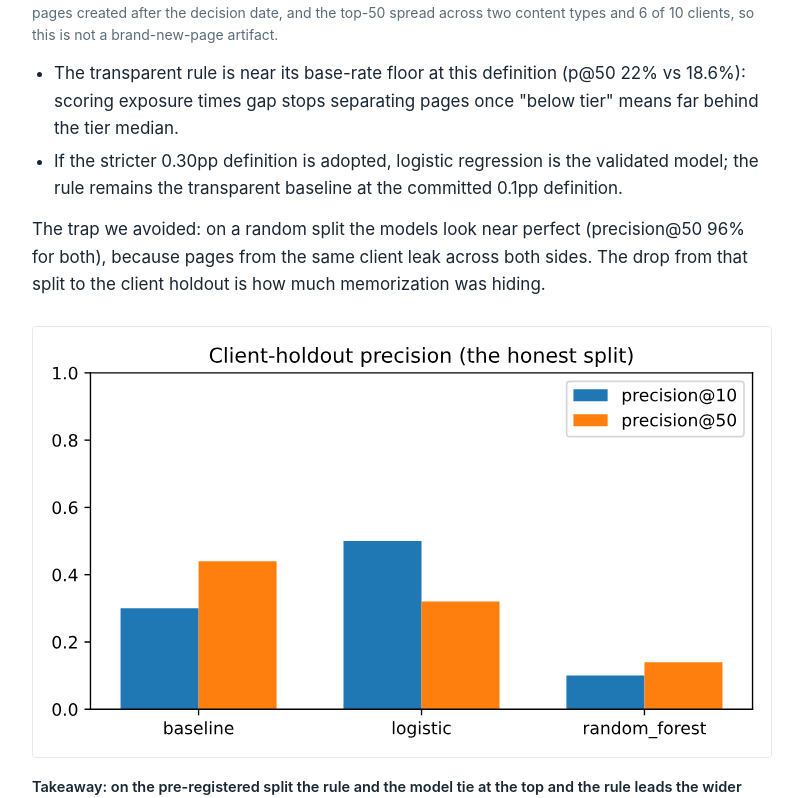
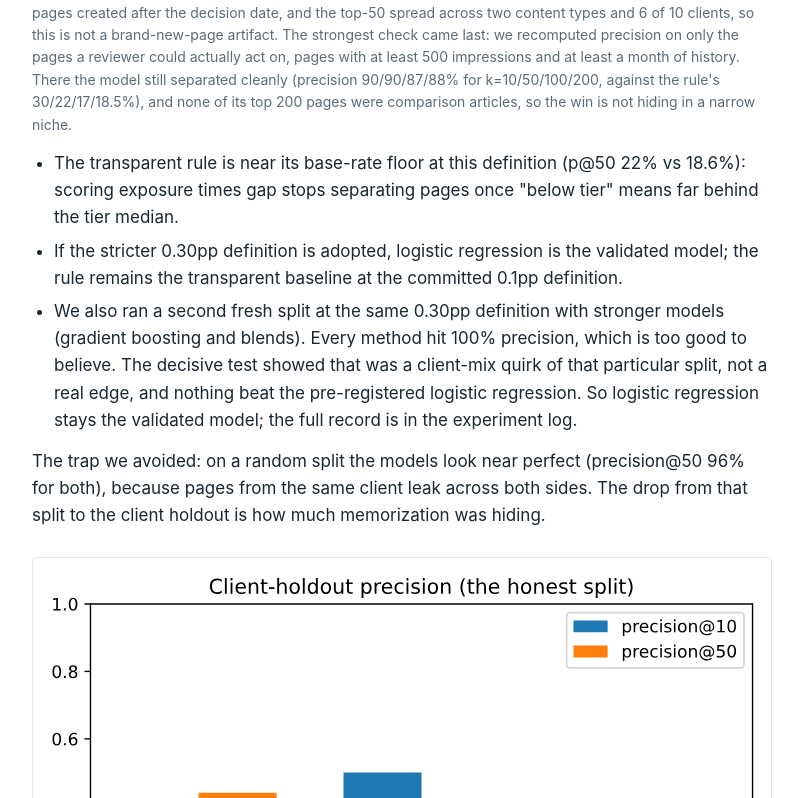
Before and after one commit to NameRectified/flyrank-ml-internship, a plain HTML site: page paper/index.html in a window 1280 px wide. Shown: the part 4714-5512 px from the top of the page, without its empty margins (238-1041 px from the left). Drawn offline with Linux system fonts and the light colour scheme.

Commit message:
paper: add actionable-population companion check and xp-08 no-win note to the validated result

```diff
--- a/paper/index.html
+++ b/paper/index.html
@@ -216,10 +216,11 @@
       <td class="num">18.6%</td>
     </tr>
   </table>
-  <p class="note">Pre-registered win criterion (decided before the run): logistic regression wins only if it beats the rule at both precision@10 and precision@50 and clears roughly 2x the base rate. It did: 80/92 vs 30/22, about 5x the base rate, on clients no earlier decision had touched. The win survived the same audits as the earlier experiments: precision holds to k=200 (80/92/88/85% vs the rule's 30/22/17/19%), only 6% of the model's top-50 were pages created after the decision date, and the top-50 spread across two content types and 6 of 10 clients, so this is not a brand-new-page artifact.</p>
+  <p class="note">Pre-registered win criterion (decided before the run): logistic regression wins only if it beats the rule at both precision@10 and precision@50 and clears roughly 2x the base rate. It did: 80/92 vs 30/22, about 5x the base rate, on clients no earlier decision had touched. The win survived the same audits as the earlier experiments: precision holds to k=200 (80/92/88/85% vs the rule's 30/22/17/19%), only 6% of the model's top-50 were pages created after the decision date, and the top-50 spread across two content types and 6 of 10 clients, so this is not a brand-new-page artifact. The strongest check came last: we recomputed precision on only the pages a reviewer could actually act on, pages with at least 500 impressions and at least a month of history. There the model still separated cleanly (precision 90/90/87/88% for k=10/50/100/200, against the rule's 30/22/17/18.5%), and none of its top 200 pages were comparison articles, so the win is not hiding in a narrow niche.</p>
   <ul>
     <li>The transparent rule is near its base-rate floor at this definition (p@50 22% vs 18.6%): scoring exposure times gap stops separating pages once "below tier" means far behind the tier median.</li>
     <li>If the stricter 0.30pp definition is adopted, logistic regression is the validated model; the rule remains the transparent baseline at the committed 0.1pp definition.</li>
+    <li>We also ran a second fresh split at the same 0.30pp definition with stronger models (gradient boosting and blends). Every method hit 100% precision, which is too good to believe. The decisive test showed that was a client-mix quirk of that particular split, not a real edge, and nothing beat the pre-registered logistic regression. So logistic regression stays the validated model; the full record is in the experiment log.</li>
   </ul>
 
   <p>The trap we avoided: on a random split the models look near perfect (precision@50 96% for both), because pages from the same client leak across both sides. The drop from that split to the client holdout is how much memorization was hiding.</p>
```
